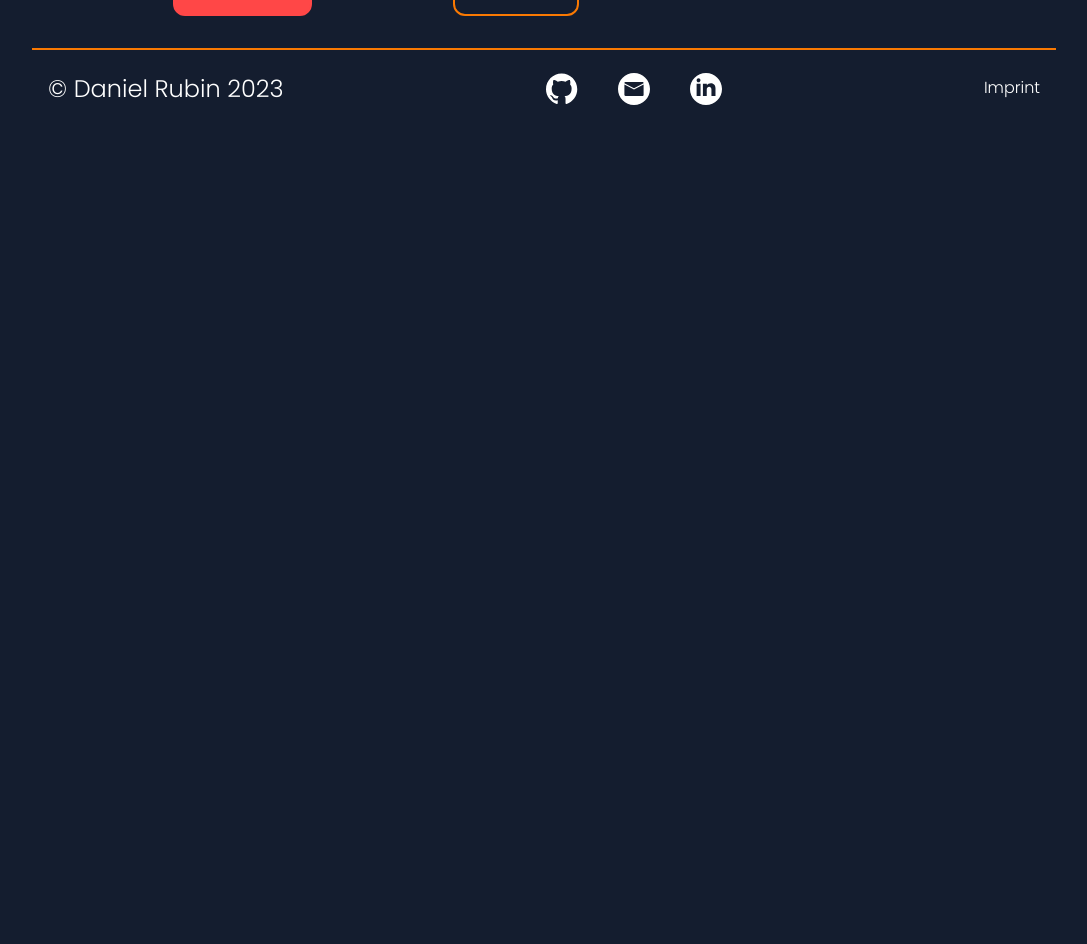
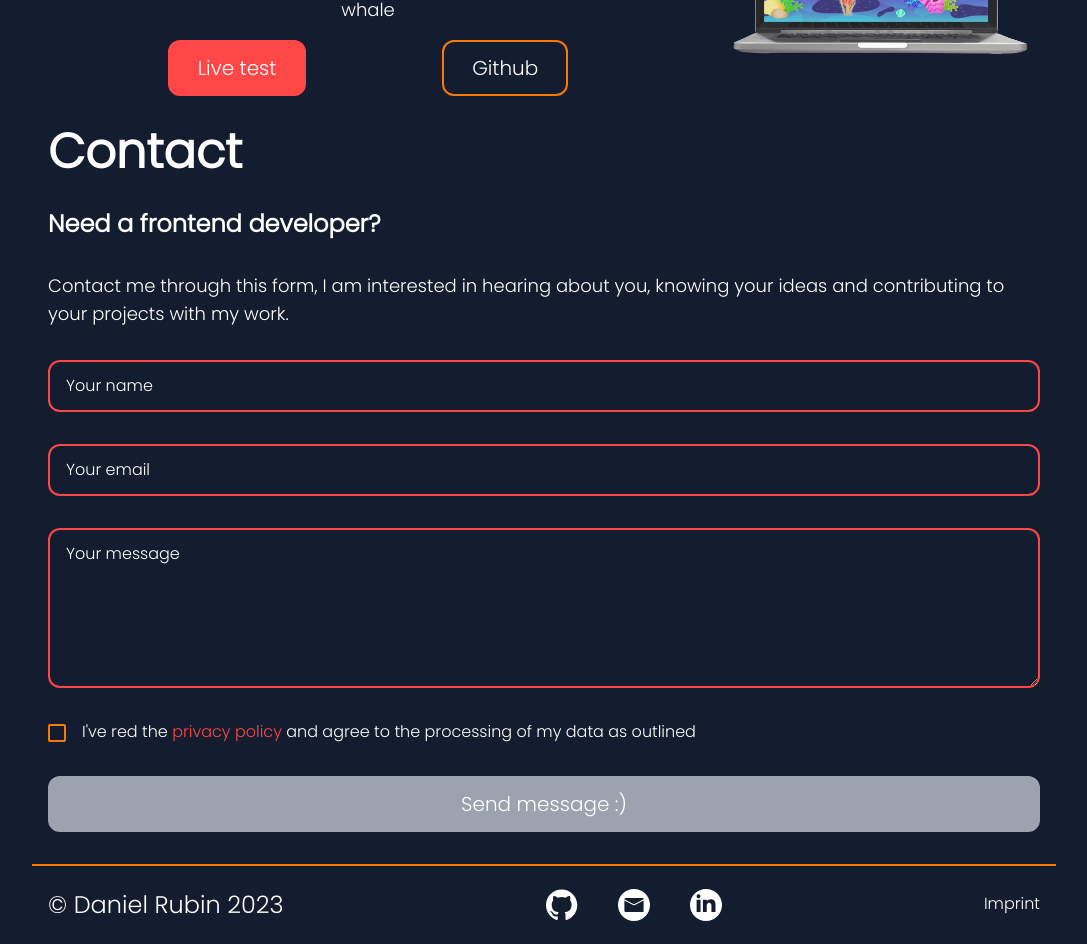
Before and after one commit to d-rubin/Homepage, a Next.js app: page / in a window 1280 px wide. Shown: the part 2400-3344 px from the top of the page, without its empty margins (96-1183 px from the left). Before the commit the page ends 2528 px from the top, so only its background shows below. Built offline with nearby package versions, Linux system fonts and the light colour scheme.

Commit message:
chore: worked on Contact-form

```diff
--- a/app/(website)/page.tsx
+++ b/app/(website)/page.tsx
@@ -2,6 +2,7 @@ import Intro from "@/components/sections/Intro";
 import AboutMe from "@/components/sections/AboutMe";
 import Skills from "@/components/sections/Skills";
 import Portfolio from "@/components/sections/Portfolio";
+import Contact from "@/components/sections/Contact";
 
 const Homepage = () => {
   return (
@@ -10,6 +11,7 @@ const Homepage = () => {
       <AboutMe />
       <Skills />
       <Portfolio />
+      <Contact />
     </>
   );
 };
--- /dev/null
+++ b/components/forms/ContactForm.tsx
@@ -0,0 +1,84 @@
+"use client";
+
+import Link from "next/link";
+import Image from "next/image";
+import { useRef, useState } from "react";
+import uncheckedImg from "@/public/check_box_checked.svg";
+import checkedImg from "@/public/check_box_unchecked.svg";
+import { twMerge } from "tailwind-merge";
+import clsx from "clsx";
+
+const ContactForm = () => {
+  const [checked, setChecked] = useState<boolean>(false);
+
+  const handleClick = () => {
+    setChecked(!checked);
+  };
+
+  return (
+    <form
+      className="flex flex-col gap-8"
+      onSubmit={(formValues) => console.log(formValues)}
+    >
+      <input
+        type="text"
+        name="name"
+        placeholder="Your name"
+        className="bg-[#141D2F] outline-none border-2 rounded-xl border-red px-4 py-3 placeholder-white"
+      />
+      <input
+        type="email"
+        name="email"
+        placeholder="Your email"
+        className="bg-[#141D2F] outline-none border-2 rounded-xl border-red px-4 py-3 placeholder-white"
+      />
+      <textarea
+        name="message"
+        placeholder="Your message"
+        className="bg-[#141D2F] outline-none border-2 rounded-xl border-red px-4 py-3 placeholder-white h-40"
+      />
+      <span className="flex gap-4 items-start">
+        <Image
+          src={checked ? checkedImg : uncheckedImg}
+          alt="Checkbox"
+          className="hover:cursor-pointer mt-1 transition-all"
+          onClick={handleClick}
+        />
+        <label htmlFor="privacy">
+          {/* eslint-disable-next-line react/no-unescaped-entities */}
+          I've red the{" "}
+          <Link
+            href="/privacy-policy"
+            target="_blank"
+            className="text-red border-b-[1px] border-b-transparent hover:border-b-red focus:border-b-red transition-all outline-none"
+          >
+            privacy policy
+          </Link>{" "}
+          and agree to the processing of my data as outlined
+        </label>
+      </span>
+      <input
+        checked={checked}
+        name="privacy"
+        type="checkbox"
+        className="hidden"
+      />
+      <button
+        type="submit"
+        aria-disabled={!checked}
+        className={twMerge(
+          clsx(
+            "outline-none px-7 py-3 rounded-xl text-xl border-2 transition-all",
+            !checked
+              ? "bg-gray-400 border-gray-400"
+              : "hover:scale-110 focus:scale-110 bg-orange hover:bg-red focus:bg-red border-orange hover:border-red focus:border-red"
+          )
+        )}
+      >
+        Send message :)
+      </button>
+    </form>
+  );
+};
+
+export default ContactForm;
--- a/components/sections/AboutMe.tsx
+++ b/components/sections/AboutMe.tsx
@@ -11,7 +11,7 @@ const AboutMe = () => {
         alt="About me background"
         className="absolute object-cover top-20 -right-40 opacity-40 sm:-right-60 sm:scale-75 sm:-top-32"
       />
-      <div className="flex pl-4 pr-4 lg:pr-0 flex-col gap-8 lg:w-1/2">
+      <div className="flex pl-4 pr-4 lg:pr-0 flex-col gap-8 lg:w-1/2 cursor-default">
         <h2 id="about-me" className="text-5xl font-extrabold">
           About me
         </h2>
--- /dev/null
+++ b/components/sections/Contact.tsx
@@ -0,0 +1,19 @@
+import ContactForm from "@/components/forms/ContactForm";
+
+const Contact = () => {
+  return (
+    <div className="flex flex-col gap-8 px-4">
+      <h2 id="skills" className="text-5xl font-extrabold">
+        Contact
+      </h2>
+      <h3 className="text-2xl font-extrabold">Need a frontend developer?</h3>
+      <p className="text-lg">
+        Contact me through this form, I am interested in hearing about you,
+        knowing your ideas and contributing to your projects with my work.
+      </p>
+      <ContactForm />
+    </div>
+  );
+};
+
+export default Contact;
--- a/components/sections/Portfolio.tsx
+++ b/components/sections/Portfolio.tsx
@@ -5,8 +5,8 @@ import LinkButton from "@/components/LinkButton";
 
 const Portfolio = () => {
   return (
-    <div className="flex flex-col gap-8 z-10">
-      <div className="flex flex-col gap-4 items-center">
+    <div className="flex flex-col gap-10 z-10 cursor-default">
+      <div className="flex flex-col gap-8 items-center">
         <div className="w-full flex items-center justify-center relative">
           <div className="w-full flex items-center justify-end">
             <div className="rounded border-t-4 border-red w-full lg:w-20" />
@@ -27,7 +27,7 @@ const Portfolio = () => {
           alt="Laptop with Image of join"
           className="max-w-md w-full md:w-80"
         />
-        <div className="flex flex-col gap-4">
+        <div className="flex flex-col gap-8">
           <h3 className="text-4xl text-red font-extrabold text-center">Join</h3>
           <p className="text-2xl text-orange text-center">
             Next.js | TypeScript | Server-actions | Tailwind | Python | Django |
@@ -53,7 +53,7 @@ const Portfolio = () => {
           </div>
         </div>
       </div>
-      <div className="flex flex-col md:flex-row gap-4 px-4 items-center">
+      <div className="flex flex-col md:flex-row gap-8 px-4 items-center">
         <div className="flex flex-col gap-4">
           <h3 className="text-4xl text-red font-extrabold text-center">
             Sharky
--- a/components/sections/Skills.tsx
+++ b/components/sections/Skills.tsx
@@ -3,7 +3,7 @@ import Image from "next/image";
 
 const Skills = () => {
   return (
-    <div className="px-4 flex flex-col gap-8 relative overflow-visible">
+    <div className="px-4 flex flex-col gap-8 relative overflow-visible cursor-default">
       <Image
         src={skillsBackgroundImg}
         alt="Skills Background"
```
Also changed, not shown: public/check_box_checked.svg (added), public/check_box_unchecked.svg (added).
